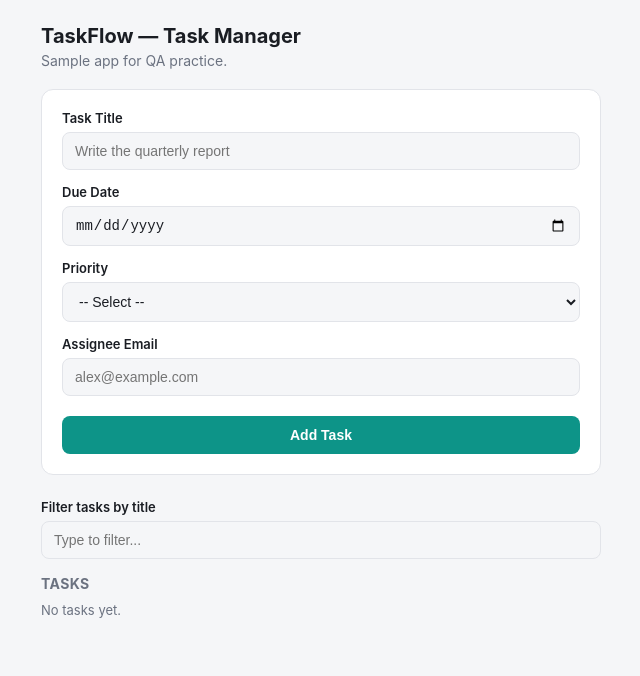
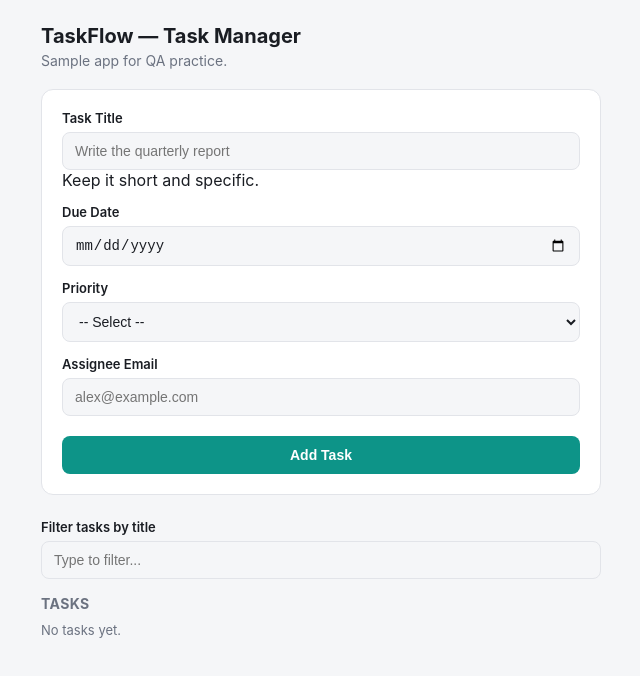
Before and after one commit to Adithi22-Reddy/taskflow-automation, a website: page taskflow-app.html in a window 1280 px wide. Shown: the whole page, without its empty margins (319-959 px from the left). Drawn offline with Linux system fonts and the light colour scheme.

Commit message:
Add helper hint under title field

```diff
--- a/taskflow-app.html
+++ b/taskflow-app.html
@@ -52,6 +52,7 @@ button:hover{background:var(--accent-hover);}
   <div class="card">
     <label for="title">Task Title</label>
     <input id="title" type="text" placeholder="Write the quarterly report">
+    <div class="hint">Keep it short and specific.</div>
 
     <label for="dueDate">Due Date</label>
     <input id="dueDate" type="date">
```
